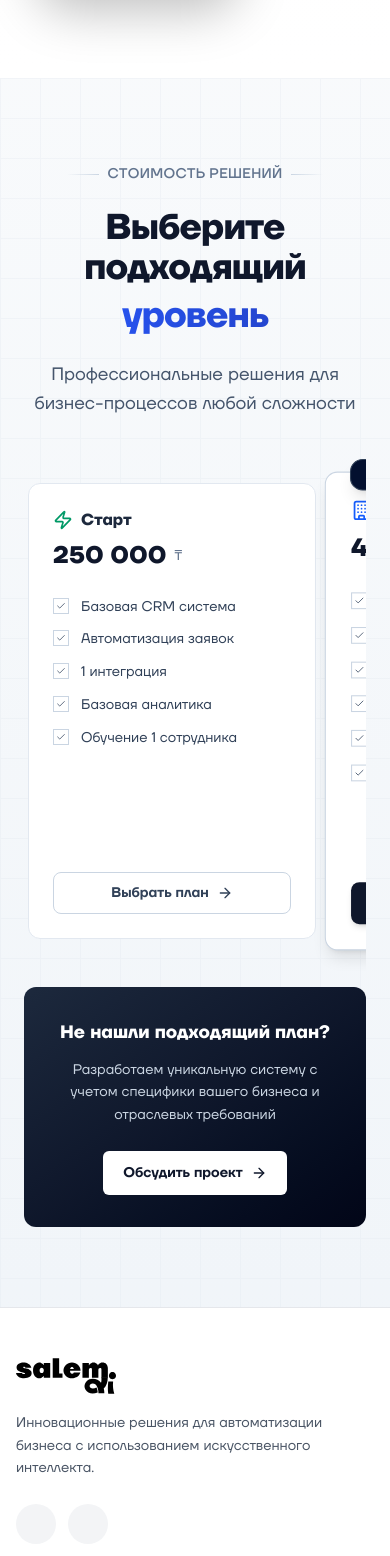
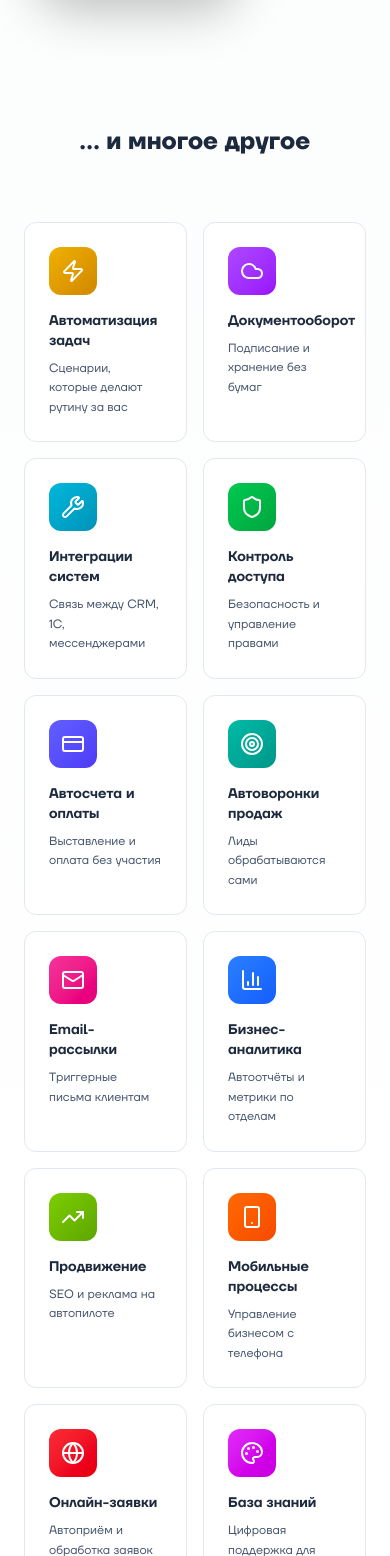
Before and after one commit to rikster-r/salemai, a Next.js app: page / in a window 390 px wide. Shown: the part 4272-5828 px from the top of the page. Built offline with nearby package versions, Linux system fonts and the light colour scheme; some icons are missing.

Commit message:
Add "and more" to services

```diff
--- a/src/components/sections/Services.tsx
+++ b/src/components/sections/Services.tsx
@@ -1,22 +1,121 @@
 import Bots from '../servicesSections/Bots';
 import CRM from '../servicesSections/CRM';
 import Telephone from '../servicesSections/Telephone';
-
+import ServiceCard from '../servicesSections/ServiceCard';
+import {
+  BarChart3,
+  Shield,
+  Cloud,
+  Smartphone,
+  Globe,
+  Zap,
+  CreditCard,
+  Mail,
+  Target,
+  Wrench,
+  TrendingUp,
+  Palette,
+} from 'lucide-react';
 export default function Services() {
   return (
     <section className="relative bg-gradient-to-b from-slate-50 to-white py-20 min-h-[1300px]">
       <div className="relative max-w-7xl mx-auto px-6">
         {/* Header */}
         <div className="text-center mb-8 md:mb-16">
-          <h2 className="text-4xl md:text-5xl font-bold text-slate-900 mb-6 tracking-tight" id="services">
+          <h2
+            className="text-4xl md:text-5xl font-bold text-slate-900 mb-6 tracking-tight"
+            id="services"
+          >
             Что мы предлагаем?
           </h2>
         </div>
-
         {/* Main Content */}
         <Bots />
         <CRM />
         <Telephone />
+
+        {/* Additional Services Grid */}
+        <div className="mt-32">
+          <div className="text-center mb-16">
+            <h3 className="text-2xl md:text-4xl font-bold text-slate-800 mb-6">
+              ... и многое другое
+            </h3>
+          </div>
+          <div className="grid grid-cols-2 md:grid-cols-3 lg:grid-cols-4 gap-4 md:gap-6">
+            <ServiceCard
+              icon={<Zap className="w-6 h-6 text-white" />}
+              title="Автоматизация задач"
+              description="Сценарии, которые делают рутину за вас"
+              gradient="from-yellow-500 to-yellow-600"
+            />
+            <ServiceCard
+              icon={<Cloud className="w-6 h-6 text-white" />}
+              title="Документооборот"
+              description="Подписание и хранение без бумаг"
+              gradient="from-purple-500 to-purple-600"
+            />
+            <ServiceCard
+              icon={<Wrench className="w-6 h-6 text-white" />}
+              title="Интеграции систем"
+              description="Связь между CRM, 1С, мессенджерами"
+              gradient="from-cyan-500 to-cyan-600"
+            />
+            <ServiceCard
+              icon={<Shield className="w-6 h-6 text-white" />}
+              title="Контроль доступа"
+              description="Безопасность и управление правами"
+              gradient="from-green-500 to-green-600"
+            />
+            <ServiceCard
+              icon={<CreditCard className="w-6 h-6 text-white" />}
+              title="Автосчета и оплаты"
+              description="Выставление и оплата без участия"
+              gradient="from-indigo-500 to-indigo-600"
+            />
+            <ServiceCard
+              icon={<Target className="w-6 h-6 text-white" />}
+              title="Автоворонки продаж"
+              description="Лиды обрабатываются сами"
+              gradient="from-teal-500 to-teal-600"
+            />
+            <ServiceCard
+              icon={<Mail className="w-6 h-6 text-white" />}
+              title="Email-рассылки"
+              description="Триггерные письма клиентам"
+              gradient="from-pink-500 to-pink-600"
+            />
+            <ServiceCard
+              icon={<BarChart3 className="w-6 h-6 text-white" />}
+              title="Бизнес-аналитика"
+              description="Автоотчёты и метрики по отделам"
+              gradient="from-blue-500 to-blue-600"
+            />
+            <ServiceCard
+              icon={<TrendingUp className="w-6 h-6 text-white" />}
+              title="Продвижение"
+              description="SEO и реклама на автопилоте"
+              gradient="from-lime-500 to-lime-600"
+            />
+            <ServiceCard
+              icon={<Smartphone className="w-6 h-6 text-white" />}
+              title="Мобильные процессы"
+              description="Управление бизнесом с телефона"
+              gradient="from-orange-500 to-orange-600"
+            />
+            <ServiceCard
+              icon={<Globe className="w-6 h-6 text-white" />}
+              title="Онлайн-заявки"
+              description="Автоприём и обработка заявок"
+              gradient="from-red-500 to-red-600"
+            />
+            <ServiceCard
+              icon={<Palette className="w-6 h-6 text-white" />}
+              title="База знаний"
+              description="Цифровая поддержка для команды"
+              gradient="from-fuchsia-500 to-fuchsia-600"
+            />
+          </div>
+        </div>
       </div>
     </section>
   );
--- /dev/null
+++ b/src/components/servicesSections/ServiceCard.tsx
@@ -0,0 +1,27 @@
+export default function ServiceCard({
+  icon,
+  title,
+  description,
+  gradient,
+}: {
+  icon: React.ReactNode;
+  title: string;
+  description: string;
+  gradient: string;
+}) {
+  return (
+    <div className="rounded-xl relative h-full bg-white border border-slate-200  transition-all duration-300 p-6 hover:border-slate-300">
+      <div
+        className={`w-12 h-12 bg-gradient-to-br ${gradient} rounded-xl mb-4 flex items-center justify-center transition-transform duration-300`}
+      >
+        {icon}
+      </div>
+      <h4 className="font-semibold text-slate-800 mb-2 text-sm md:text-base">
+        {title}
+      </h4>
+      <p className="text-xs md:text-sm text-slate-600 leading-relaxed">
+        {description}
+      </p>
+    </div>
+  );
+}
```
